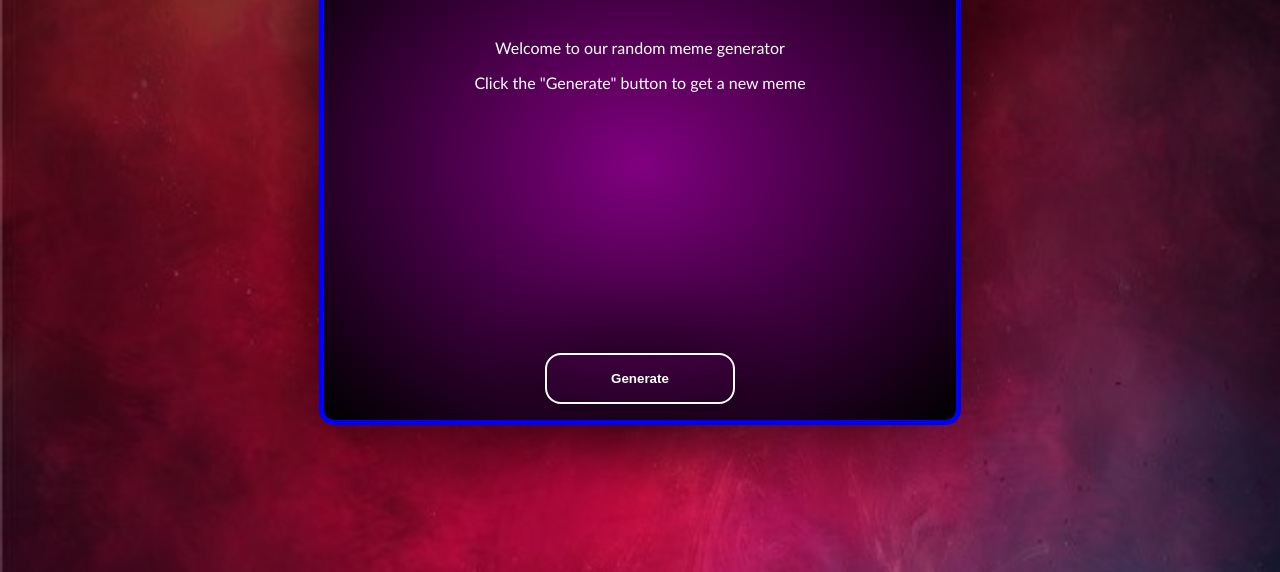
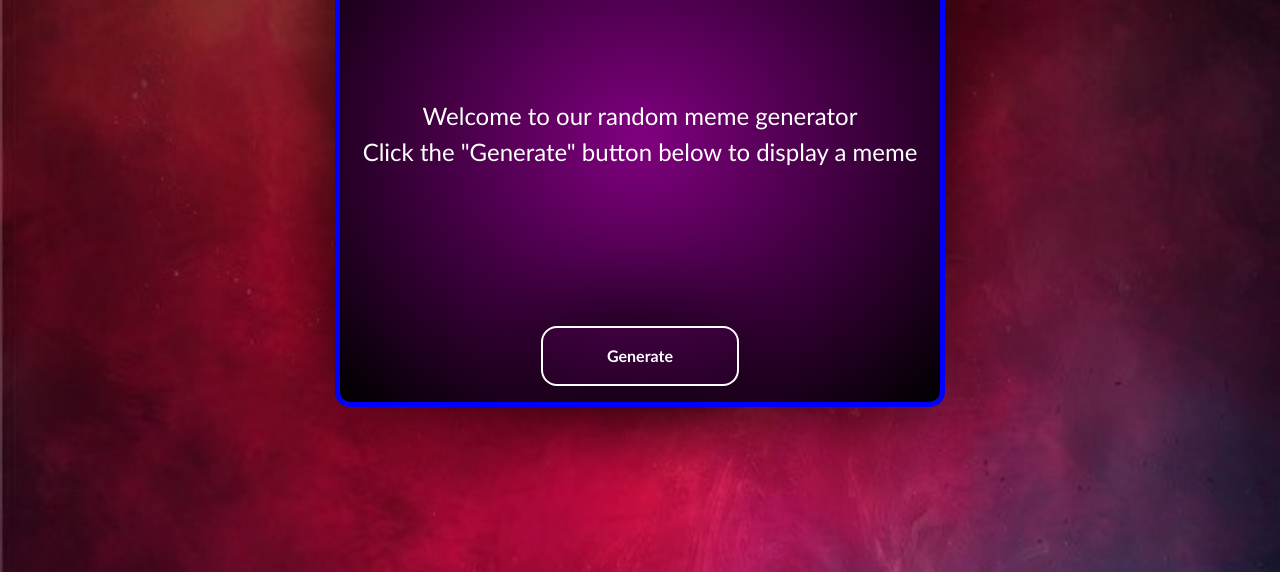
Before and after one commit to TimothyDivine/quote-gen, a plain HTML site: page index.html in a window 1280 px wide. Shown: the part 228-800 px from the top of the page. Drawn offline with Linux system fonts and the light colour scheme.

Commit message:
refactor: fix layout issues and add css reset

```diff
--- /dev/null
+++ b/css/reset.css
@@ -0,0 +1,68 @@
+/* 1. Use a more-intuitive box-sizing model */
+*,
+*::before,
+*::after {
+  box-sizing: border-box;
+}
+
+/* 2. Remove default margin */
+* {
+  margin: 0;
+}
+
+body {
+  /* 3. Add accessible line-height */
+  line-height: 1.5;
+  /* 4. Improve text rendering */
+  -webkit-font-smoothing: antialiased;
+}
+
+/* 5. Improve media defaults */
+img,
+picture,
+video,
+canvas,
+svg {
+  display: block;
+  max-width: 100%;
+}
+
+/* 6. Inherit fonts for form controls */
+input,
+button,
+textarea,
+select {
+  font: inherit;
+}
+
+/* 7. Avoid text overflows */
+p,
+h1,
+h2,
+h3,
+h4,
+h5,
+h6 {
+  overflow-wrap: break-word;
+}
+
+/* 8. Improve line wrapping */
+p {
+  text-wrap: pretty;
+}
+h1,
+h2,
+h3,
+h4,
+h5,
+h6 {
+  text-wrap: balance;
+}
+
+/*
+    9. Create a root stacking context
+  */
+#root,
+#__next {
+  isolation: isolate;
+}
--- a/style.css
+++ b/css/style.css
@@ -1,5 +1,7 @@
+@import url(./reset.css);
+
 body {
-  background-image: url(./images/bg1.jpg);
+  background-image: url(../images/bg1.jpg);
   background-repeat: no-repeat;
   background-size: cover;
   font-family: "Gill Sans", "Gill Sans MT", Calibri, "Trebuchet MS", sans-serif;
@@ -25,11 +27,11 @@ main {
   background-image: radial-gradient(purple, #000);
   width: 100%;
   max-width: 600px;
-  min-height: 60vh;
   margin: 0 auto;
   padding: 1rem;
   color: white;
   display: flex;
+  gap: 2rem;
   flex-direction: column;
   justify-content: center;
   align-items: center;
@@ -44,11 +46,16 @@ main {
   box-shadow: 0 0 100px #000;
 }
 
-.meme-container {
+#meme-container {
   flex: 1;
   overflow: hidden;
   text-align: center;
   height: 100%;
+  min-height: 40vh;
+  display: flex;
+  flex-direction: column;
+  justify-content: center;
+  font-size: 1.5rem;
 }
 
 button {
@@ -183,20 +190,20 @@ button:hover {
 
 @keyframes body {
   0% {
-    background-image: url(./images/bg2.jpg);
+    background-image: url(../images/bg2.jpg);
     transition: 0.5s ease;
     background-repeat: no-repeat;
     background-size: cover;
   }
 
   50% {
-    background-image: url(./images/bg1.jpg);
+    background-image: url(../images/bg1.jpg);
     transition: 0.5s ease;
     background-repeat: no-repeat;
     background-size: cover;
   }
   100% {
-    background-image: url(./images/bg2.jpg);
+    background-image: url(../images/bg2.jpg);
     transition: 0.5s ease;
     background-repeat: no-repeat;
     background-size: cover;
--- a/index.html
+++ b/index.html
@@ -4,26 +4,19 @@
     <meta charset="UTF-8" />
     <meta name="viewport" content="width=device-width, initial-scale=1.0" />
     <title>Meme Generator</title>
-    <link rel="stylesheet" href="./style.css" />
+    <link rel="stylesheet" href="./css/style.css" />
   </head>
   <body>
     <!-- main -->
     <main>
       <h1 class="title">Meme Generator</h1>
 
-      <blockquote id="meme-container" class="meme-container">
-        <p id="meme">Welcome to our random meme generator</p>
-        <footer id="author">
-          Click the "Generate" button to get a new meme
-        </footer>
+      <blockquote id="meme-container">
+        <p>Welcome to our random meme generator</p>
+        <footer>Click the "Generate" button below to display a meme</footer>
       </blockquote>
 
       <button onclick="getMeme()">Generate</button>
-
-      <!-- <section>
-        <div class="first-circle1" id="circle1">.</div>
-        <div class="first-circle2" id="circle2">.</div>
-      </section> -->
     </main>
 
     <script src="./main.js"></script>
--- a/main.js
+++ b/main.js
@@ -9,22 +9,28 @@ const memes = [
   "meme-7.png",
   "meme-8.png",
   "meme-9.png",
-  "meme-10.png",
+  "meme-11.jpg",
+  "meme-12.jpg",
+  "meme-13.jpg",
+  "meme-14.jpg",
+  "meme-15.jpg",
+  "meme-16.jpg",
+  "meme-17.jpg",
+  "meme-18.jpg",
+  "meme-19.jpg",
+  "meme-20.jpg",
+  "meme-21.jpg",
+  "meme-22.jpg",
+  "meme-23.jpg",
+  "meme-24.jpg",
+  "meme-25.jpg",
 ];
 
-// Variables
+// Get the meme container
 let memeBox = document.getElementById("meme-container");
-// let fCircle = document.getElementById("circle1");
-// let sCircle = document.getElementById("circle2");
-let oMeme = document.getElementById("memeContainer");
-const hero = document.getElementById("hero");
 
+// display random meme
 function getMeme() {
   let randomMeme = Math.floor(Math.random() * memes.length);
-  memeBox.innerHTML = `<img style="width: 100%; object-fit: contain" src="./images/memes/${memes[randomMeme]}" alt="meme" />`;
-
-  // fCircle.classList.add("swing-circle1");
-  // sCircle.classList.add("swing-circle2");
-
-  // oMeme.classList.add("open-meme");
+  memeBox.innerHTML = `<img style="height: 100%; object-fit: contain" src="./images/memes/${memes[randomMeme]}" alt="meme" />`;
 }
```
Also changed, not shown: images/memes/meme-11.jpg (added), images/memes/meme-12.jpg (added), images/memes/meme-13.jpg (added), images/memes/meme-14.jpg (added), images/memes/meme-15.jpg (added), images/memes/meme-16.jpg (added), images/memes/meme-17.jpg (added), images/memes/meme-18.jpg (added), images/memes/meme-19.jpg (added), images/memes/meme-20.jpg (added), images/memes/meme-21.jpg (added), images/memes/meme-22.jpg (added), images/memes/meme-23.jpg (added), images/memes/meme-24.jpg (added), 1 more files.
